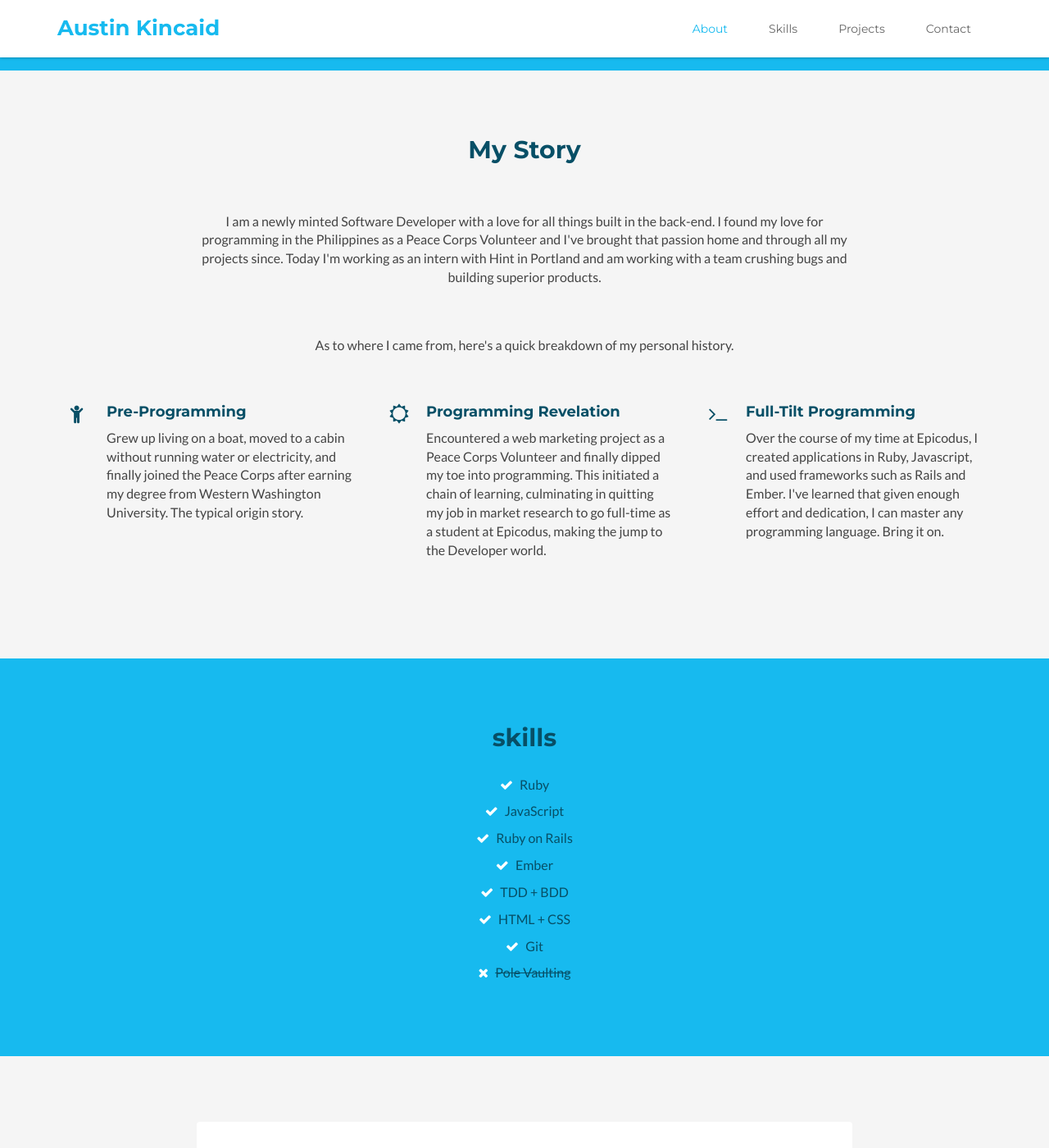
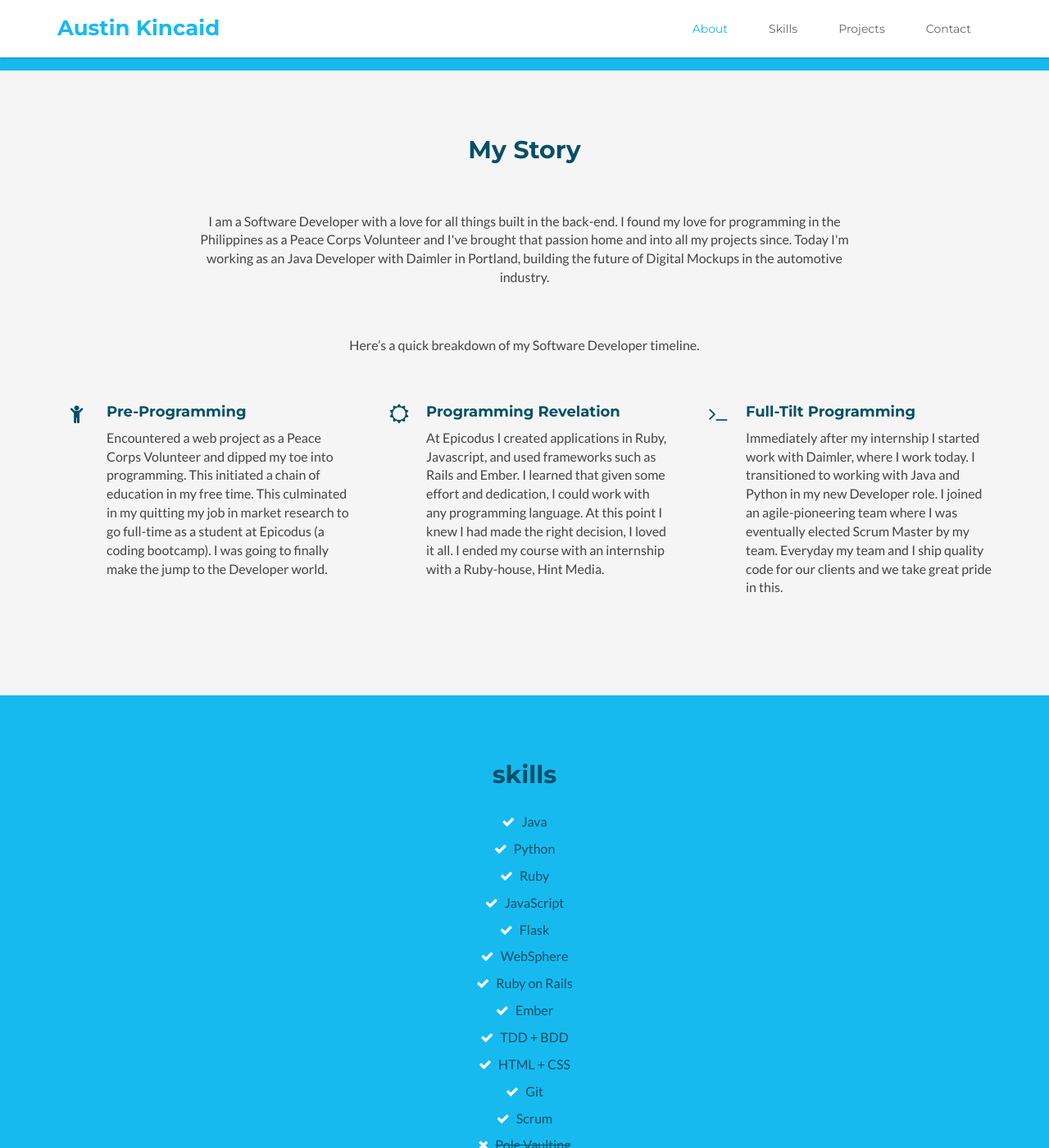
Before and after one commit to aceokay/aceokay.github.io, a Jekyll site: the page built from index.html, in a window 1280 px wide and 1400 px high, scrolled down 395 px. Shown: the whole window at 82% size. Built offline with Jekyll 4.4.1, drawn with Linux system fonts in a browser that asks for light colours; some of the changed text lies outside the part shown.

Commit message:
Update e website

```diff
--- a/_includes/about.html
+++ b/_includes/about.html
@@ -2,8 +2,8 @@
     <section id="about" class="about section">
         <div class="container">
             <h2 class="title text-center">My Story</h2>
-            <p class="intro text-center">I am a newly minted Software Developer with a love for all things built in the back-end. I found my love for programming in the Philippines as a Peace Corps Volunteer and I've brought that passion home and through all my projects since. Today I'm working as an intern with Hint in Portland and am working with a team crushing bugs and building superior products.</p>
-            <p class="intro text-center">As to where I came from, here's a quick breakdown of my personal history.</p>
+            <p class="intro text-center">I am a Software Developer with a love for all things built in the back-end. I found my love for programming in the Philippines as a Peace Corps Volunteer and I've brought that passion home and into all my projects since. Today I'm working as an Java Developer with Daimler in Portland, building the future of Digital Mockups in the automotive industry.</p>
+            <p class="intro text-center">Here’s a quick breakdown of my Software Developer timeline.</p>
             <div class="row">
                 <div class="item col-md-4 col-sm-6 col-xs-12">
                     <div class="icon-holder">
@@ -11,7 +11,7 @@
                     </div>
                     <div class="content">
                         <h3 class="sub-title">Pre-Programming</h3>
-                        <p>Grew up living on a boat, moved to a cabin without running water or electricity, and finally joined the Peace Corps after earning my degree from Western Washington University. The typical origin story.</p>
+                        <p>Encountered a web project as a Peace Corps Volunteer and dipped my toe into programming. This initiated a chain of education in my free time. This culminated in my quitting my job in market research to go full-time as a student at Epicodus (a coding bootcamp). I was going to finally make the jump to the Developer world.</p>
                     </div><!--//content-->
                 </div><!--//item-->
                 <div class="item col-md-4 col-sm-6 col-xs-12">
@@ -20,7 +20,7 @@
                     </div>
                     <div class="content">
                         <h3 class="sub-title">Programming Revelation</h3>
-                        <p>Encountered a web marketing project as a Peace Corps Volunteer and finally dipped my toe into programming. This initiated a chain of learning, culminating in quitting my job in market research to go full-time as a student at Epicodus, making the jump to the Developer world.</p>
+                        <p>At Epicodus I created applications in Ruby, Javascript, and used frameworks such as Rails and Ember. I learned that given some effort and dedication, I could work with any programming language. At this point I knew I had made the right decision, I loved it all. I ended my course with an internship with a Ruby-house, Hint Media.</p>
                     </div><!--//content-->
                 </div><!--//item-->
                 <div class="item col-md-4 col-sm-6 col-xs-12">
@@ -29,7 +29,7 @@
                     </div>
                     <div class="content">
                         <h3 class="sub-title">Full-Tilt Programming</h3>
-                        <p>Over the course of my time at Epicodus, I created applications in Ruby, Javascript, and used frameworks such as Rails and Ember. I've learned that given enough effort and dedication, I can master any programming language. Bring it on.</p>
+                        <p>Immediately after my internship I started work with Daimler, where I work today. I transitioned to working with Java and Python in my new Developer role. I joined an agile-pioneering team where I was eventually elected Scrum Master by my team. Everyday my team and I ship quality code for our clients and we take great pride in this.</p>
                     </div><!--//content-->
                 </div><!--//item-->
                 <div class="clearfix visible-md"></div>
--- a/_includes/contact.html
+++ b/_includes/contact.html
@@ -10,11 +10,11 @@
                     </div><!--//profile-->
                     <div class="speech-bubble">
                         <h3 class="sub-title">Got a project you'd like some help with?</h3>
-                        <p>If you like what you've seen and want to chat or toss around a project idea, drop a line! I love to keep my keyboard dirty.</a>
+                        <p>If you like what you've seen and want to chat or toss around a project idea, drop a line! I prefer to keep my keyboard active.</a>
                         <div class="source">
                             <span class="name">Austin Kincaid</span>
                             <br />
-                            <span class="title">Junior Dev</span>
+                            <span class="title">Software Developer</span>
                         </div><!--//source-->
                     </div><!--//speech-bubble-->
                 </div><!--//author-message-->
--- a/_includes/skills.html
+++ b/_includes/skills.html
@@ -3,13 +3,18 @@
         <div class="container text-center">
             <h2 class="title">skills</h2>
             <ul class="feature-list list-unstyled">
+                <li><i class="fa fa-check"></i> Java</li>
+                <li><i class="fa fa-check"></i> Python</li>
                 <li><i class="fa fa-check"></i> Ruby</li>
                 <li><i class="fa fa-check"></i> JavaScript</li>
+                <li><i class="fa fa-check"></i> Flask</li>
+                <li><i class="fa fa-check"></i> WebSphere</li>
                 <li><i class="fa fa-check"></i> Ruby on Rails</li>
                 <li><i class="fa fa-check"></i> Ember</li>
                 <li><i class="fa fa-check"></i> TDD + BDD</a></li>
                 <li><i class="fa fa-check"></i> HTML + CSS</li>
                 <li><i class="fa fa-check"></i> Git</li>
+                <li><i class="fa fa-check"></i> Scrum</li>
                 <li><i class="fa fa-times"></i> <del>Pole Vaulting</del></li>
             </ul>
         </div><!--//container-->
```
